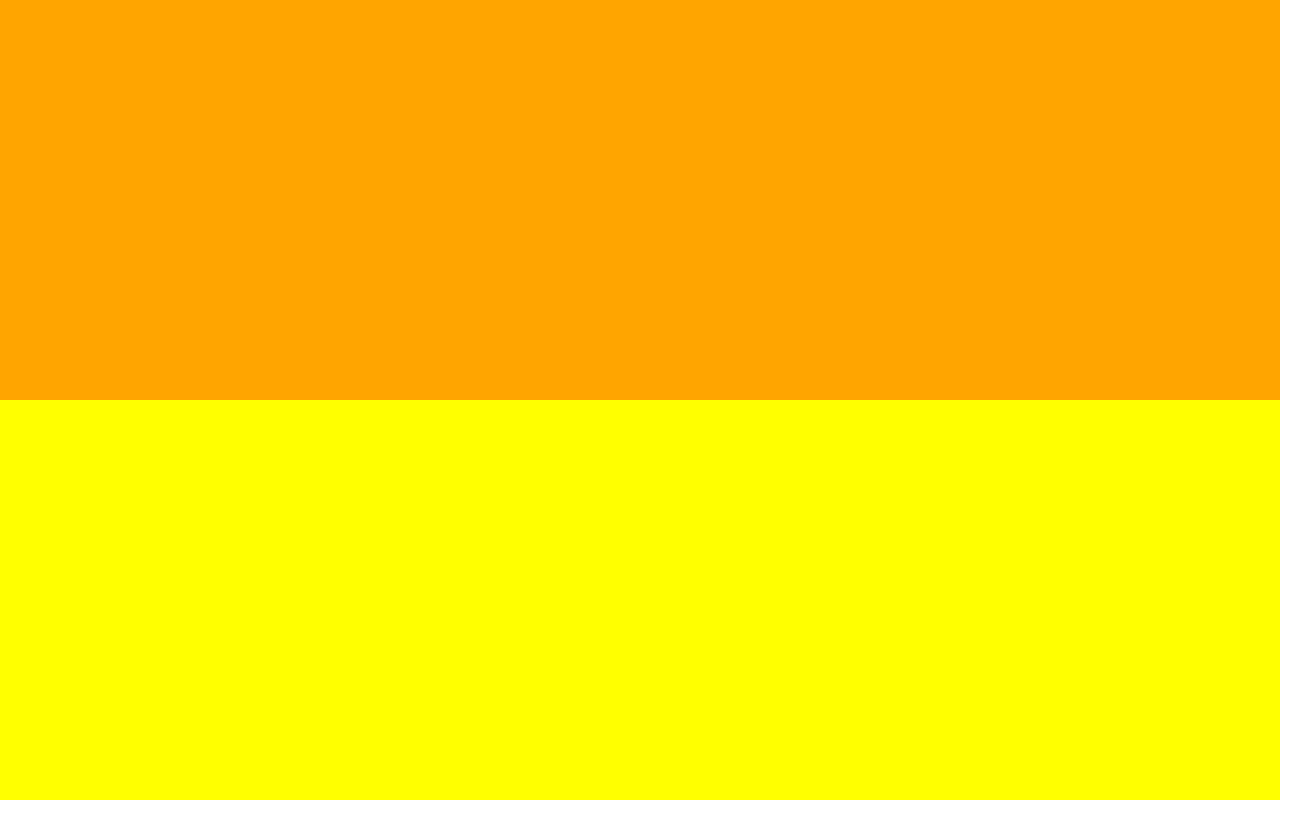
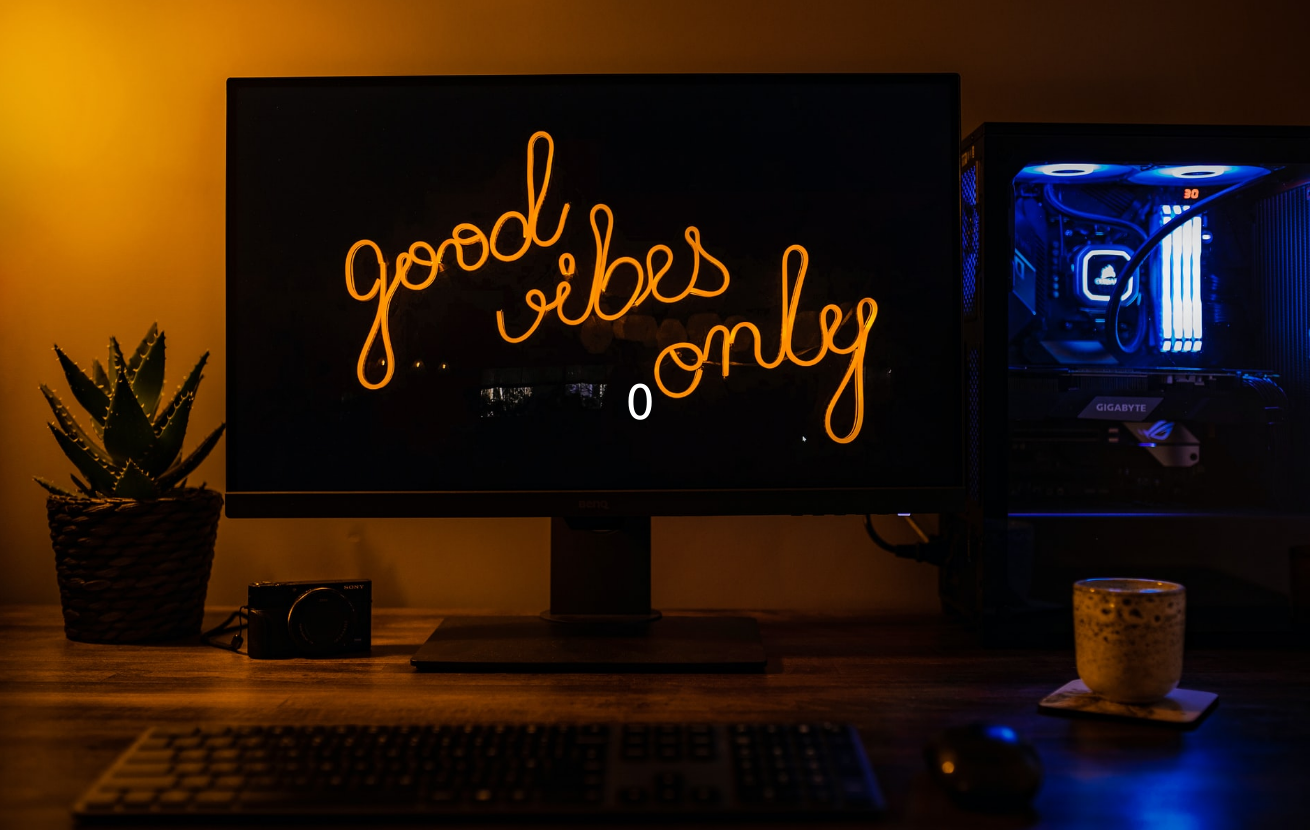
Before and after one commit to josiah360/50-projects-in-50-days, a plain HTML site: page 05-blurry-loading/index.html in a window 1280 px wide. Shown: the whole page, 1310 px wide, since content can reach past the window. Before the commit the page ends 800 px from the top, so only its background shows below. Drawn offline with Linux system fonts and the light colour scheme.

Commit message:
Implement html structure and CSS styling

```diff
--- a/05-blurry-loading/index.html
+++ b/05-blurry-loading/index.html
@@ -2,7 +2,7 @@
 <html>
   <head>
     <meta charset="utf-8">
-    <title>Hidden Search</title>
+    <title>Blurry Loading</title>
     <meta name="viewport" content="width=device-width, initial-scale=1">
     <link rel="stylesheet" href="./style.css">
     <script src="https://kit.fontawesome.com/b57fc9baeb.js" crossorigin="anonymous"></script>
@@ -10,7 +10,9 @@
   </head>
 
   <body>
-
+    <section class="bg">
+      <div class="loading-text">0</div>
+    </section>
 
   </body>
 </html>
--- a/05-blurry-loading/style.css
+++ b/05-blurry-loading/style.css
@@ -1,11 +1,11 @@
-@import url('https://fonts.googleapis.com/css?family=Lato&display=swap');
+@import url('https://fonts.googleapis.com/css?family=Ubuntu&display=swap');
 
 * {
     box-sizing: border-box;
 }
 
 body {
-    background-image: repeating-linear-gradient(orange 0%, orange 50%, yellow 50%, yellow 100%);
+    font-family: 'Ubuntu', sans-serif;
     margin: 0;
     display: flex;
     width: 100vw;
@@ -13,3 +13,22 @@ body {
     justify-content: center;
     align-items: center;
 }
+
+.bg {
+    background: url('./img/andy-holmes-xA26xebY3dw-unsplash.jpg') no-repeat center center / cover;
+    width: calc(100vw + 60px);
+    height: calc(100vh + 60px);
+    position: absolute;
+    top: -30px;
+    left: -30px;
+    z-index: -1;
+    filter: blur(0px);
+    display: flex;
+    justify-content: center;
+    align-items: center;
+}
+
+.loading-text {
+    color: #fff;
+    font-size: 50px;
+}
```
